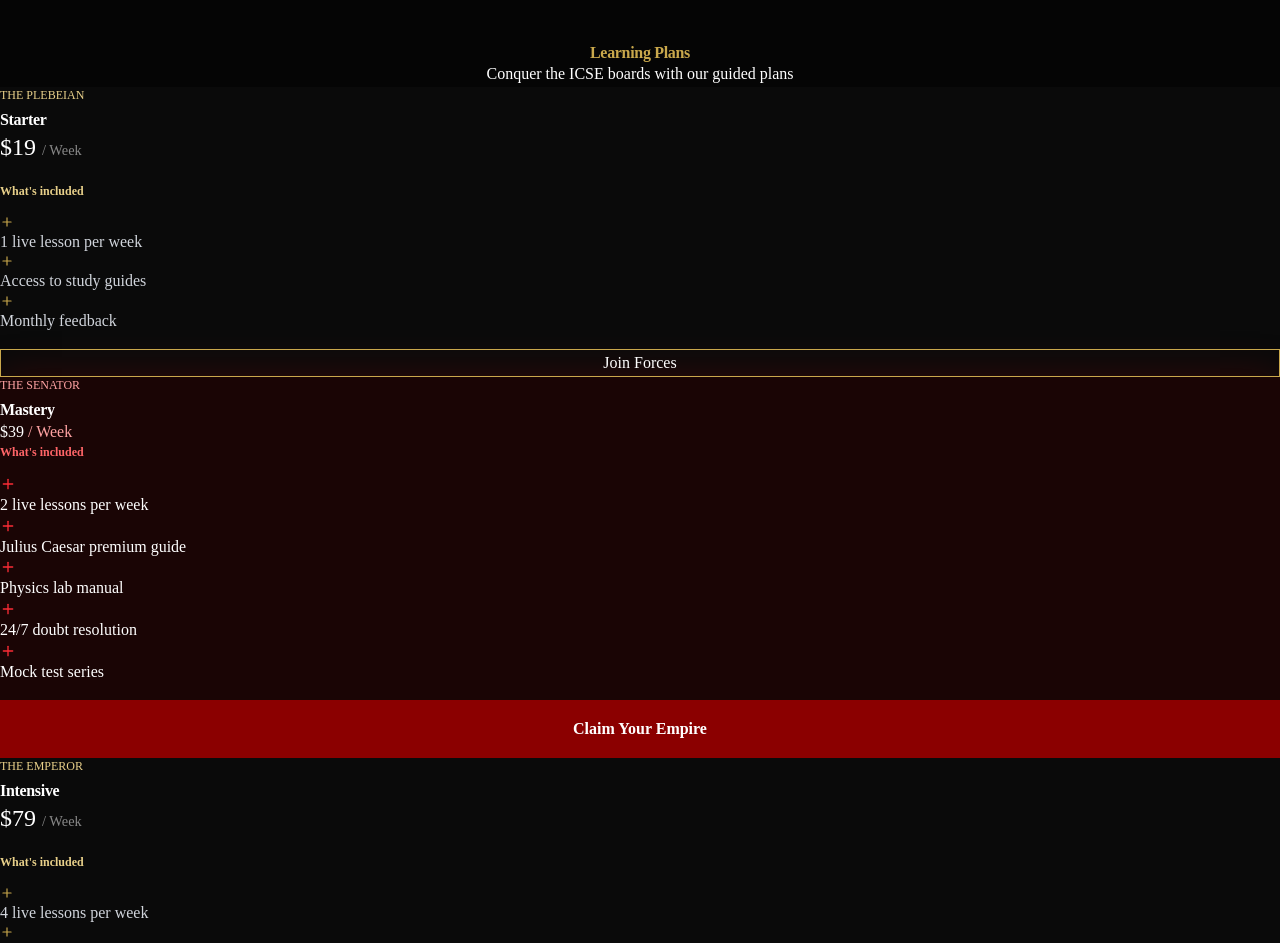
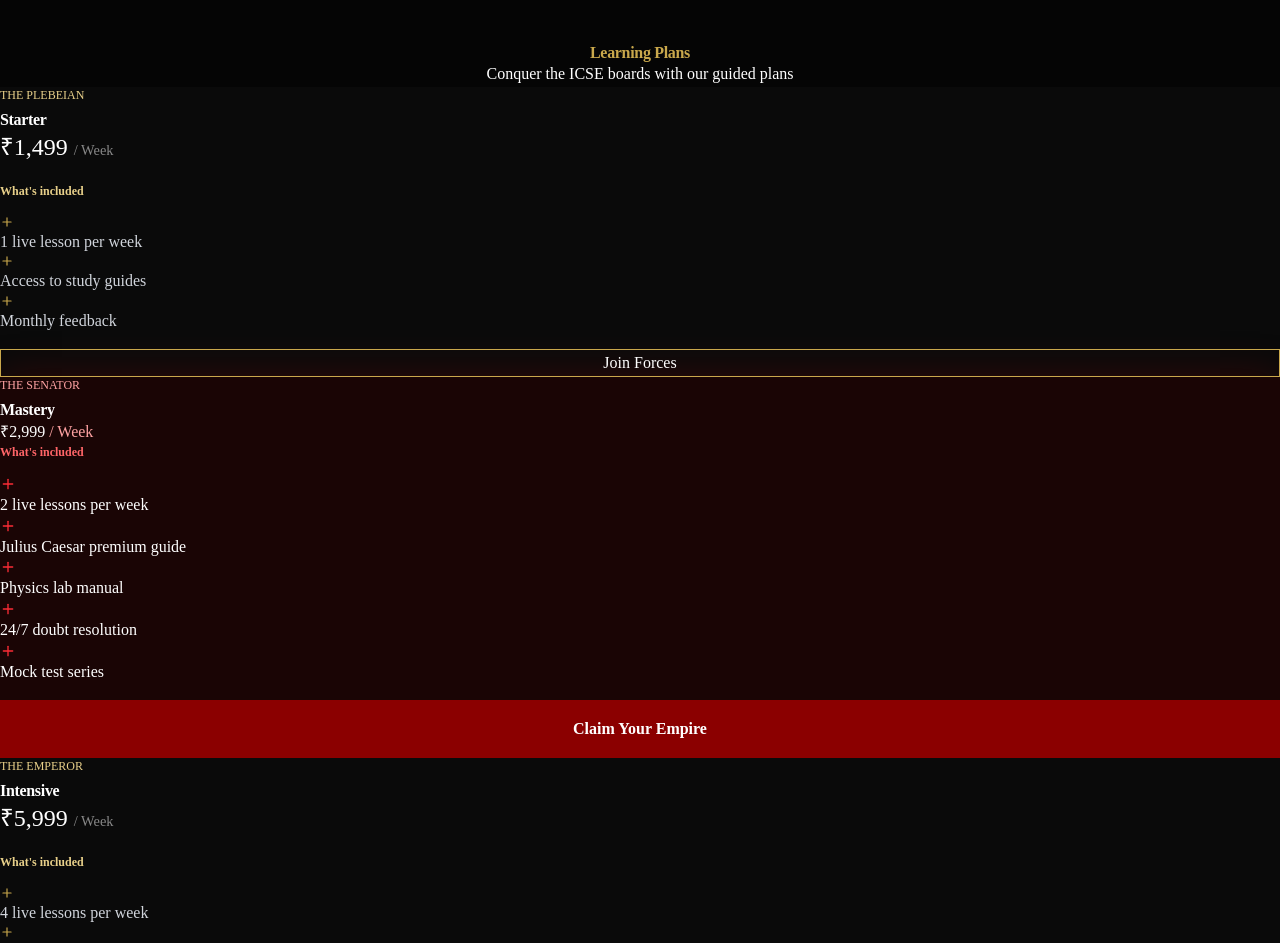
Before and after one commit to opgamer3455e/SirTanuj, a React (Vite) app: page / in a window 1280 px wide. Shown: the part 5220-6163 px from the top of the page. Built offline with nearby package versions, Linux system fonts and the light colour scheme.

Commit message:
chore: convert prices to INR

```diff
--- a/src/pages/LandingPageSections/PricingSection.tsx
+++ b/src/pages/LandingPageSections/PricingSection.tsx
@@ -31,7 +31,7 @@ export default function PricingSection() {
         <motion.div variants={fadeUp} whileHover={{ scale: 0.95 }} className="pricing-card left cursor-pointer hover:border-[#C9A84C]/50 bg-[#0A0A0A] border-[#333]">
           <div className="text-xs text-[#E8D08A] uppercase mb-2">The Plebeian</div>
           <h3 className="font-['Cinzel'] text-white">Starter</h3>
-          <div className="price" style={{ fontSize: '1.5rem', marginBottom: '1rem', color: 'white' }}>$19 <span style={{fontSize:'0.9rem', color: '#888'}}>/ Week</span></div>
+          <div className="price" style={{ fontSize: '1.5rem', marginBottom: '1rem', color: 'white' }}>₹1,499 <span style={{fontSize:'0.9rem', color: '#888'}}>/ Week</span></div>
           <div className="text-xs text-[#E8D08A] font-bold mb-4">What's included</div>
           <ul className="text-gray-300">
             <li><Plus size={14} className="text-[#C9A84C]"/> 1 live lesson per week</li>
@@ -44,7 +44,7 @@ export default function PricingSection() {
         <motion.div variants={fadeUp} whileHover={{ scale: 1.05 }} className="pricing-card center cursor-pointer border-[#8B0000] bg-[#1A0505] shadow-[0_0_40px_rgba(139,0,0,0.3)] flex flex-col">
           <div className="text-xs text-red-300 uppercase mb-2">The Senator</div>
           <h3 className="font-['Cinzel'] text-white">Mastery</h3>
-          <div className="price text-white">$39 <span className="text-red-300">/ Week</span></div>
+          <div className="price text-white">₹2,999 <span className="text-red-300">/ Week</span></div>
           <div className="text-xs text-red-400 font-bold mb-4">What's included</div>
           <ul className="text-white flex-1">
             <li><Plus size={16} className="text-red-500"/> 2 live lessons per week</li>
@@ -59,7 +59,7 @@ export default function PricingSection() {
         <motion.div variants={fadeUp} whileHover={{ scale: 0.95 }} className="pricing-card right cursor-pointer hover:border-[#C9A84C]/50 bg-[#0A0A0A] border-[#333] flex flex-col">
           <div className="text-xs text-[#E8D08A] uppercase mb-2">The Emperor</div>
           <h3 className="font-['Cinzel'] text-white">Intensive</h3>
-          <div className="price" style={{ fontSize: '1.5rem', marginBottom: '1rem', color: 'white' }}>$79 <span style={{fontSize:'0.9rem', color: '#888'}}>/ Week</span></div>
+          <div className="price" style={{ fontSize: '1.5rem', marginBottom: '1rem', color: 'white' }}>₹5,999 <span style={{fontSize:'0.9rem', color: '#888'}}>/ Week</span></div>
           <div className="text-xs text-[#E8D08A] font-bold mb-4">What's included</div>
           <ul className="text-gray-300 flex-1">
             <li><Plus size={14} className="text-[#C9A84C]"/> 4 live lessons per week</li>
--- a/src/pages/ParentPortal.tsx
+++ b/src/pages/ParentPortal.tsx
@@ -159,7 +159,7 @@ export default function ParentPortal() {
                       <div className="text-sm text-zinc-500 font-['Playfair_Display']">{i === 0 ? 'Jan 15, 2026' : `Jan 15, 202${5-i}`}</div>
                     </div>
                     <div className="text-right">
-                      <div className="text-lg font-bold text-white font-['Cinzel']">$199.00</div>
+                      <div className="text-lg font-bold text-white font-['Cinzel']">₹14,999.00</div>
                       <div className="text-xs text-[#00A699] font-bold tracking-widest uppercase mt-1">Settled</div>
                     </div>
                   </div>
--- a/src/pages/PaymentPage.tsx
+++ b/src/pages/PaymentPage.tsx
@@ -5,7 +5,7 @@ const plans = [
   {
     id: 'monthly',
     name: 'Monthly Pro',
-    price: '$29',
+    price: '₹2,499',
     period: '/month',
     description: 'Perfect for short-term revision and crash courses.',
     features: ['Access to all live classes', 'Basic study materials', '24/7 forum support', 'Monthly progress reports'],
@@ -15,7 +15,7 @@ const plans = [
   {
     id: 'yearly',
     name: 'Annual Mastery',
-    price: '$199',
+    price: '₹14,999',
     period: '/year',
     description: 'Our most popular plan for comprehensive exam prep.',
     features: ['Everything in Monthly', '1-on-1 Mentorship session', 'Premium Video Vault', 'Advanced mock tests', 'Parent portal access'],
@@ -25,7 +25,7 @@ const plans = [
   {
     id: 'course',
     name: 'Per-Course',
-    price: '$49',
+    price: '₹3,999',
     period: '/course',
     description: 'Targeted learning for specific syllabus modules.',
     features: ['Lifetime access to course', 'Course-specific PDFs', 'Doubt clearing sessions', 'Certificate of completion'],
```
